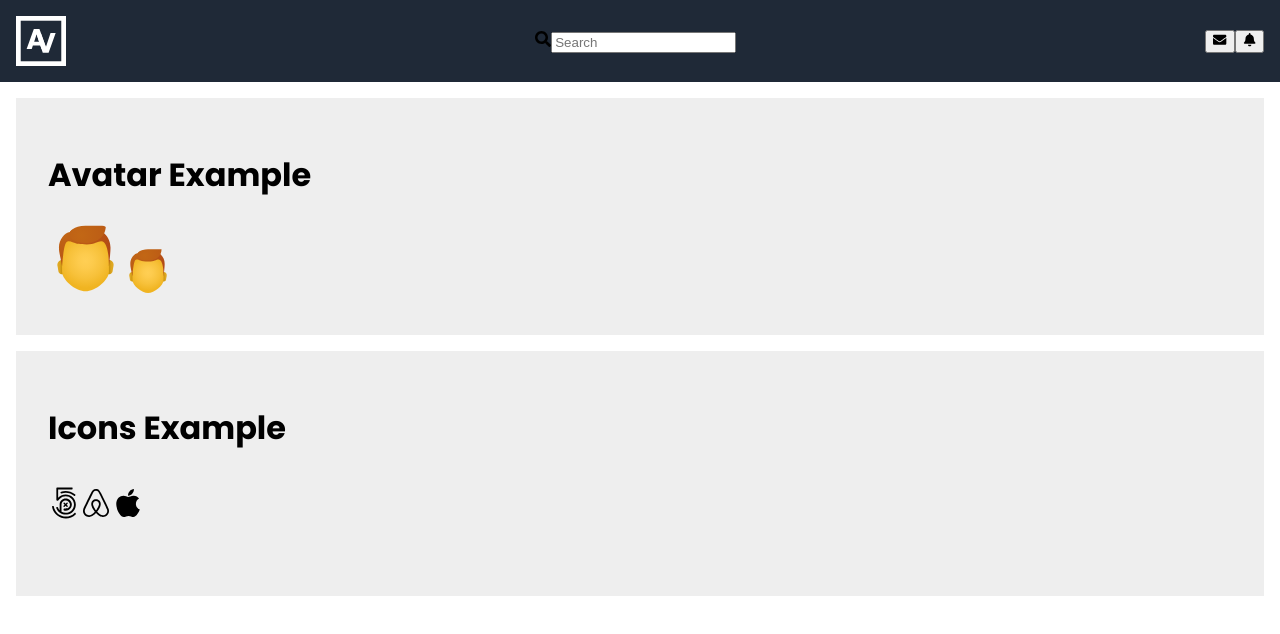
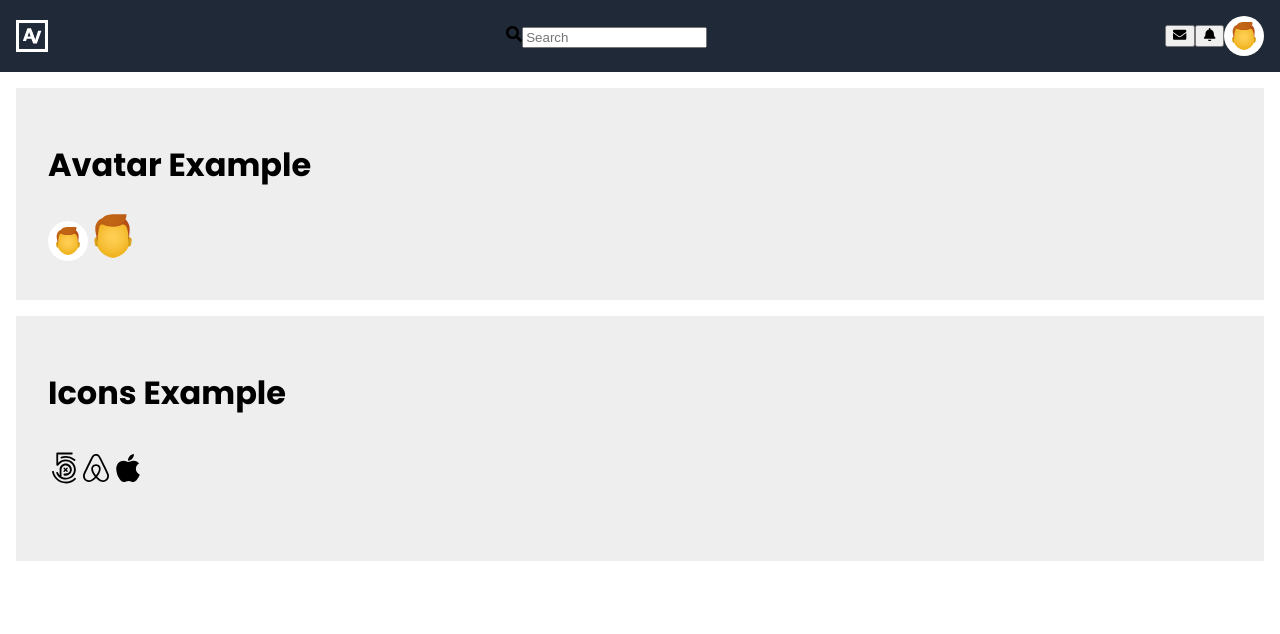
Before and after one commit to VargaAaron-FS/Varga_Aaron_Dev2501, a React (Create React App) app: page / in a window 1280 px wide. Shown: the top 634 px of the page. Built offline with nearby package versions, Linux system fonts and the light colour scheme; the HTML template or start-up script is replaced by a standard one.

Commit message:
header, avatar, and logo updates

```diff
--- a/src/components/MyAvatar.js
+++ b/src/components/MyAvatar.js
@@ -11,8 +11,10 @@ export default MyAvatar;
 
 const styles = {
   myAvatar: {
-    height: "75px",
+    height: "32px",
     cursor: "pointer",
     borderRadius: "50%",
+    backgroundColor: "white",
+    padding: ".25rem",
   },
 };
--- a/src/components/MyHeader.js
+++ b/src/components/MyHeader.js
@@ -3,6 +3,9 @@ import MyLogo from "./MyLogo";
 // import MyIcons from "./MyIcons";
 import { FaSearch, FaEnvelope, FaBell } from "react-icons/fa";
 import LogoIcon from "../img/av-logo.svg";
+
+import ImageUrl from "../img/icons8-user-male.svg";
+import MyAvatar from "./MyAvatar";
 
 const MyHeader = (props) => {
   return (
@@ -18,7 +21,11 @@ const MyHeader = (props) => {
           <span style={styles.inputIcon}>
             <FaSearch />
           </span>
-          <input type="text" style={styles.inputWithIcon} placeholder="Search" />
+          <input
+            type="text"
+            style={styles.inputWithIcon}
+            placeholder="Search"
+          />
         </div>
         {/* Need a right side icon nav/menu */}
         <div style={styles.rightSide}>
@@ -29,6 +36,7 @@ const MyHeader = (props) => {
             <FaBell />
           </button>
           {/* Add avatar */}
+          <MyAvatar AvatarIcon={ImageUrl} />
         </div>
       </div>
     </header>
@@ -58,6 +66,9 @@ const styles = {
   searchContainer: {},
   inputIcon: {},
   inputWithIcon: {},
-  rightSide: {},
+  rightSide: {
+    display: "flex",
+    alignItems: "center",
+  },
   rightIcons: {},
 };
--- a/src/components/MyLogo.js
+++ b/src/components/MyLogo.js
@@ -11,7 +11,7 @@ export default MyLogo;
 
 const styles = {
   myLogo: {
-    height: "50px",
+    height: "32px",
     cursor: "pointer",
     display: "flex",
   },
```
